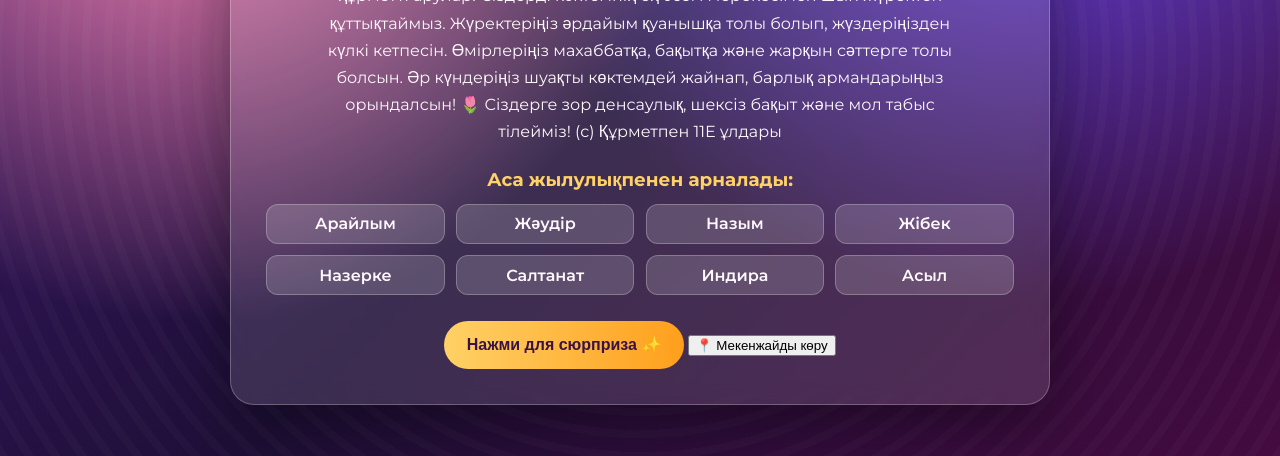
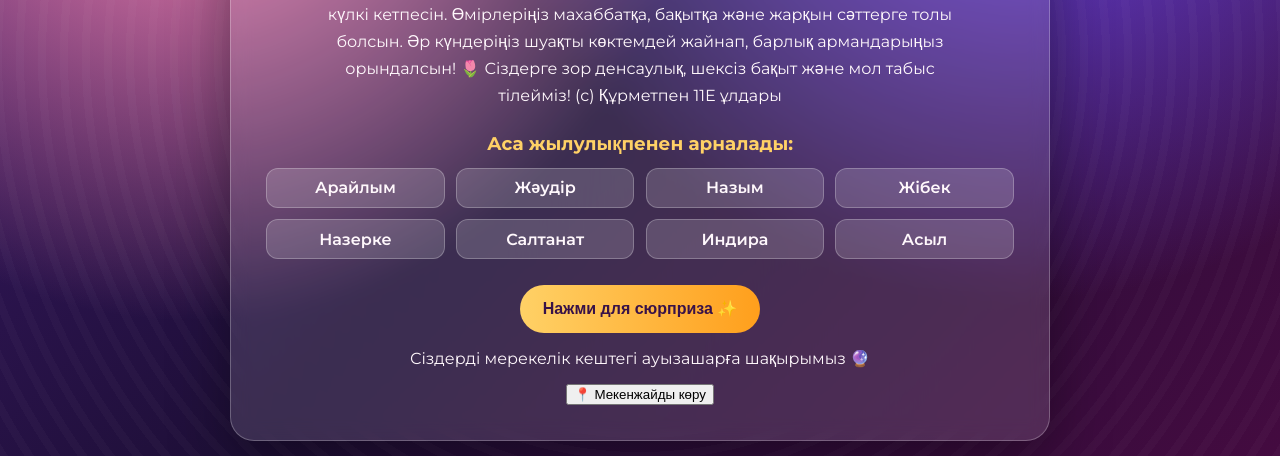
Before and after one commit to Ermanedoxer/8march, a plain HTML site: page index.html in a window 1280 px wide. Shown: the part 344-800 px from the top of the page. Drawn offline with Linux system fonts and the light colour scheme.

Commit message:
Update index.html

```diff
--- a/index.html
+++ b/index.html
@@ -40,6 +40,7 @@
     </section>
 
     <button id="celebrateBtn" class="btn">Нажми для сюрприза ✨</button>
+    <p>Сіздерді мерекелік кештегі ауызашарға шақырымыз 🔮</p>
     <button onclick="showMap()">📍 Мекенжайды көру</button>
 
 <script>
```
